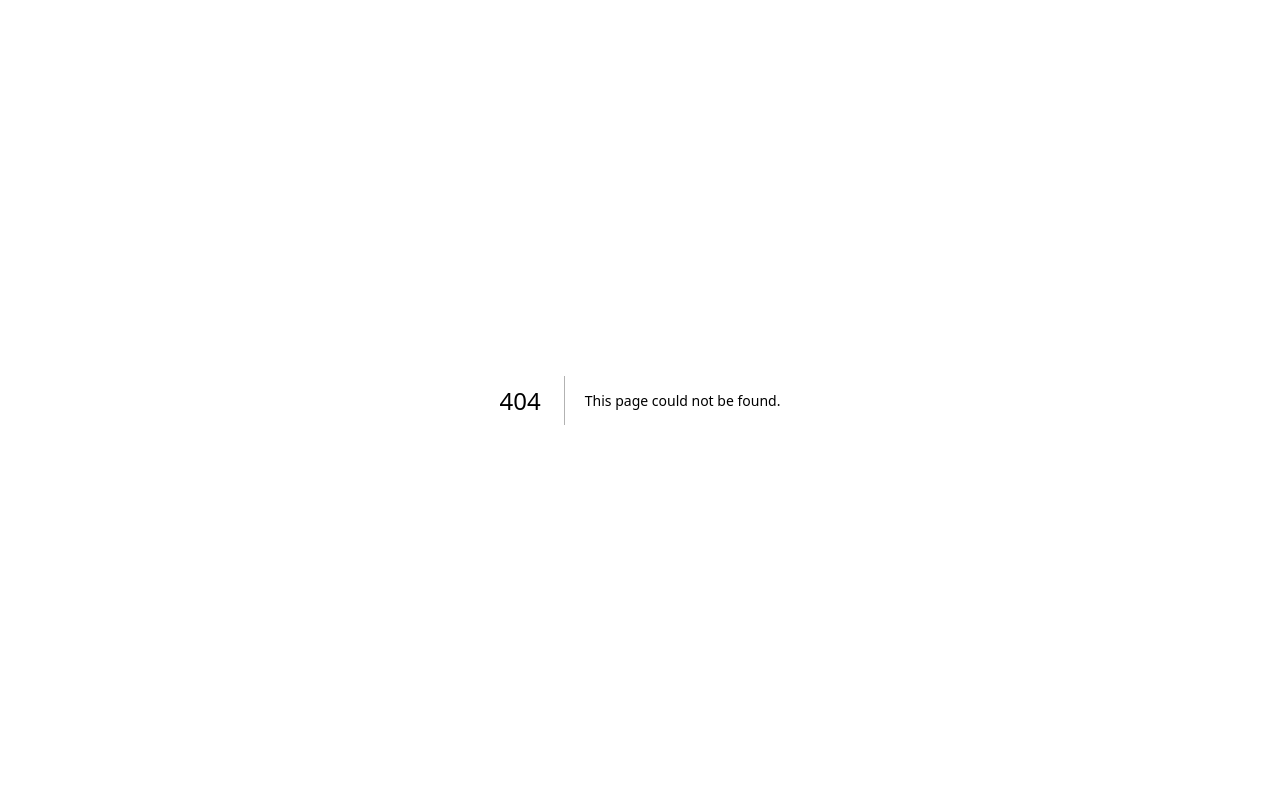
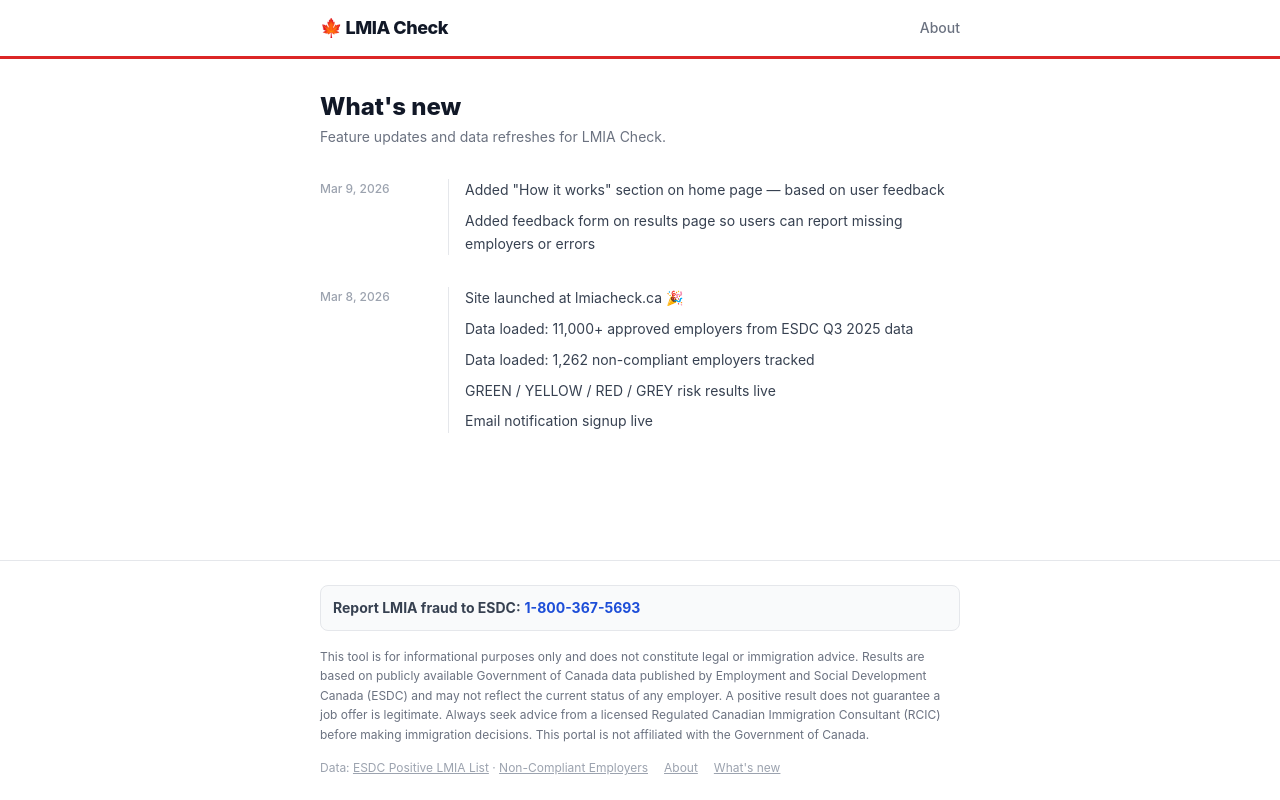
Before and after one commit to patnaikk/lmiaportal, a Next.js app: page /updates in a window 1280 px wide. Before the commit this address had no page. Built offline with nearby package versions, Linux system fonts and the light colour scheme.

Commit message:
Add What's new page and How it works section

```diff
--- /dev/null
+++ b/app/updates/page.tsx
@@ -0,0 +1,65 @@
+import Link from 'next/link'
+import Footer from '@/components/Footer'
+import type { Metadata } from 'next'
+
+export const metadata: Metadata = {
+  title: 'Updates — LMIA Check',
+  description: 'What\'s new on LMIA Check — feature updates and data refreshes.',
+}
+
+const updates = [
+  {
+    date: 'Mar 9, 2026',
+    items: [
+      'Added "How it works" section on home page — based on user feedback',
+      'Added feedback form on results page so users can report missing employers or errors',
+    ],
+  },
+  {
+    date: 'Mar 8, 2026',
+    items: [
+      'Site launched at lmiacheck.ca 🎉',
+      'Data loaded: 11,000+ approved employers from ESDC Q3 2025 data',
+      'Data loaded: 1,262 non-compliant employers tracked',
+      'GREEN / YELLOW / RED / GREY risk results live',
+      'Email notification signup live',
+    ],
+  },
+]
+
+export default function UpdatesPage() {
+  return (
+    <div className="flex flex-col min-h-screen bg-white">
+      <header className="bg-white border-b-[3px] border-red-600 sticky top-0 z-10">
+        <div className="max-w-2xl mx-auto px-4 h-14 flex items-center justify-between">
+          <Link href="/" className="text-lg font-extrabold text-gray-900 tracking-tight">🍁 LMIA Check</Link>
+          <Link href="/about" className="text-sm text-gray-500 hover:text-gray-800 font-medium transition-colors">About</Link>
+        </div>
+      </header>
+
+      <main className="flex-1 max-w-2xl mx-auto w-full px-4 py-8">
+        <h1 className="text-2xl font-extrabold text-gray-900 mb-1">What's new</h1>
+        <p className="text-sm text-gray-500 mb-8">Feature updates and data refreshes for LMIA Check.</p>
+
+        <div className="space-y-8">
+          {updates.map((update) => (
+            <div key={update.date} className="flex gap-4">
+              <div className="flex-shrink-0 w-28 text-xs font-medium text-gray-400 pt-0.5">
+                {update.date}
+              </div>
+              <ul className="flex-1 space-y-2 border-l border-gray-200 pl-4">
+                {update.items.map((item, i) => (
+                  <li key={i} className="text-sm text-gray-700 leading-relaxed">
+                    {item}
+                  </li>
+                ))}
+              </ul>
+            </div>
+          ))}
+        </div>
+      </main>
+
+      <Footer />
+    </div>
+  )
+}
--- a/components/Footer.tsx
+++ b/components/Footer.tsx
@@ -47,7 +47,10 @@ export default function Footer() {
             </a>
           </span>
           <Link href="/about" className="underline hover:text-gray-600">
-            About this tool
+            About
+          </Link>
+          <Link href="/updates" className="underline hover:text-gray-600">
+            What's new
           </Link>
         </div>
       </div>
```
